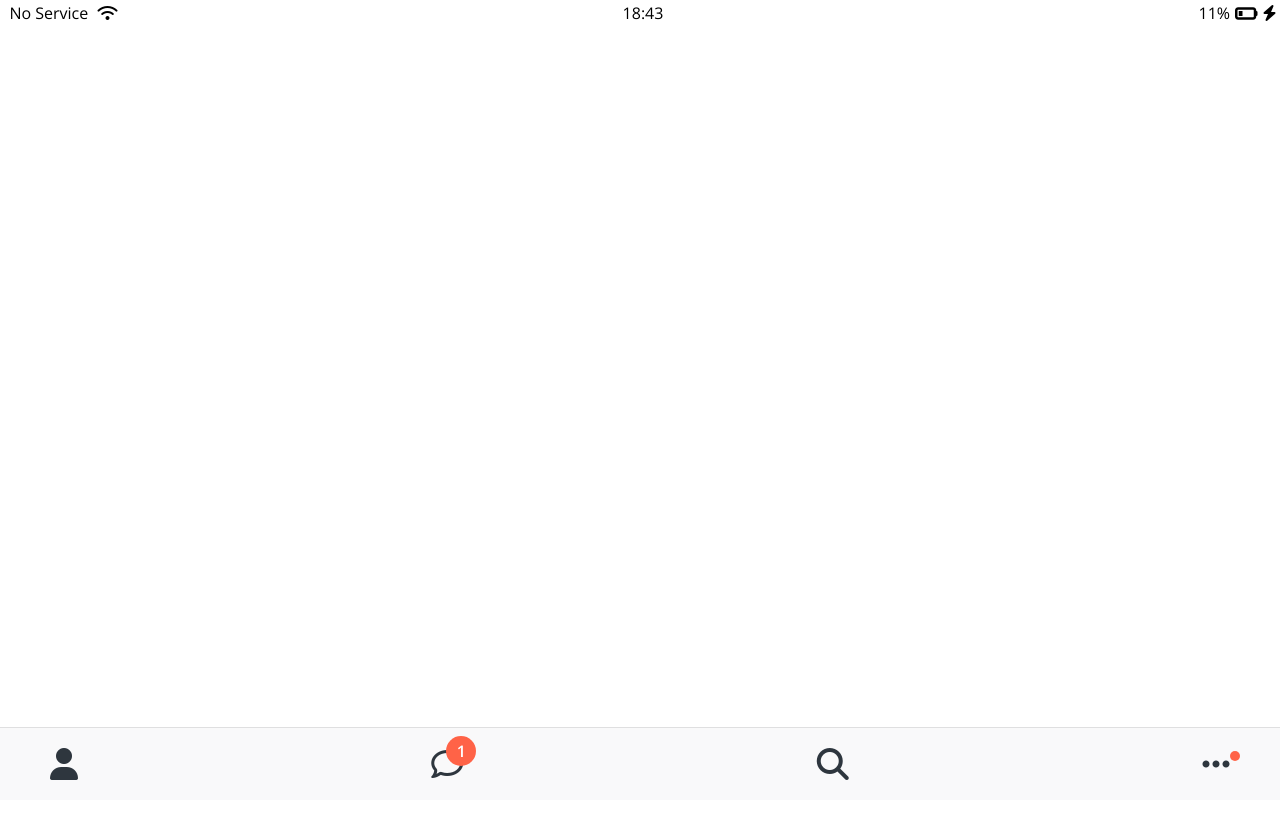
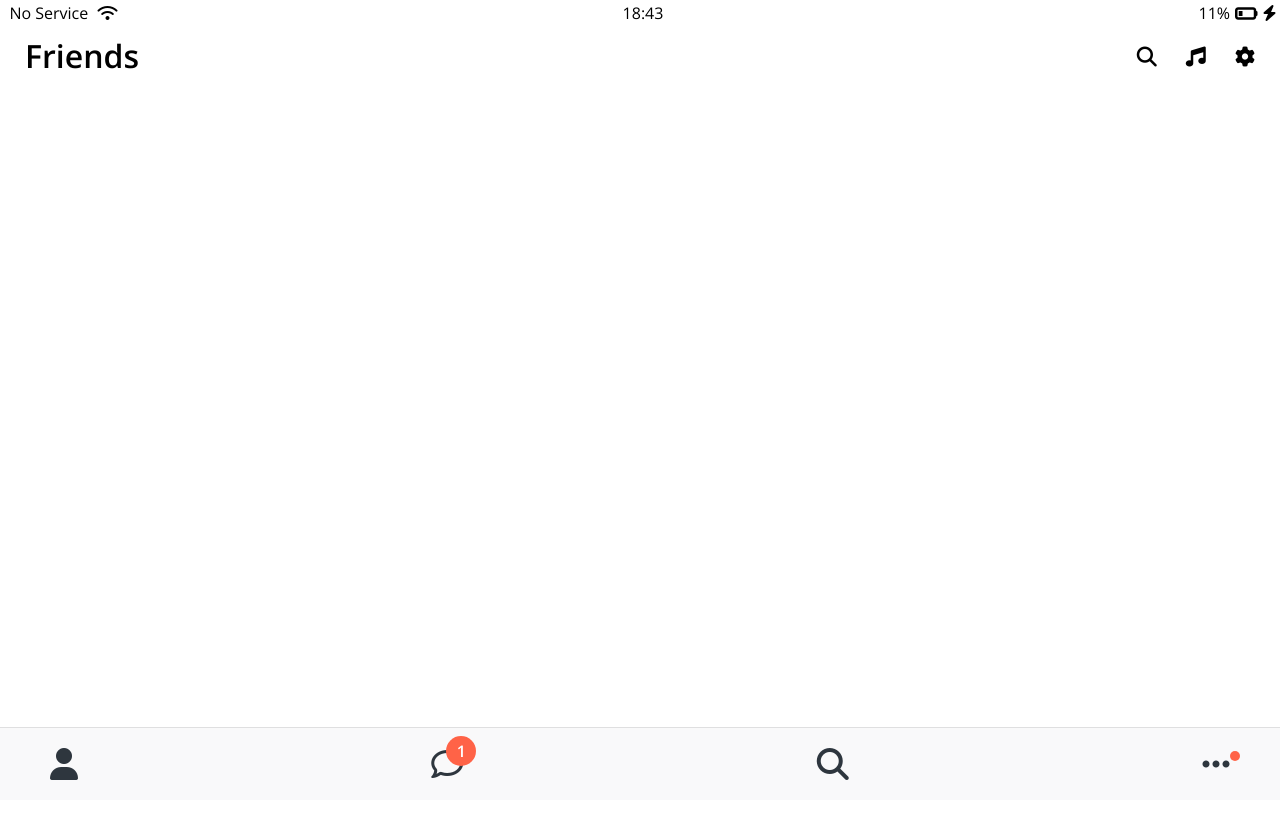
Before and after one commit to seunghyeokleeme/kokoa-clonev22, a plain HTML site: page friends.html in a window 1280 px wide. Shown: the top 818 px of the page. Drawn offline with nearby package versions, Linux system fonts and the light colour scheme.

Commit message:
Screen header

```diff
--- /dev/null
+++ b/css/components/screen-header.css
@@ -0,0 +1,16 @@
+.screen-header {
+  display: flex;
+  justify-content: space-between;
+  align-items: center;
+  padding: 25px;
+  padding-top: 40px;
+}
+
+.screen-header__title {
+  font-size: 32px;
+  font-weight: 600;
+}
+
+.screen-header__icons span {
+  margin-left: 25px;
+}
--- a/css/components/status-bar.css
+++ b/css/components/status-bar.css
@@ -4,6 +4,7 @@
   padding: 5px 3px;
   position: fixed;
   width: 100%;
+  background-color: white;
 }
 .status-bar__column {
   width: 33%;
--- a/css/styles.css
+++ b/css/styles.css
@@ -5,6 +5,7 @@
 /* Components */
 @import "components/status-bar.css";
 @import "components/nav-bar.css";
+@import "components/screen-header.css";
 
 /* Screens */
 @import "screens/login.css";
--- a/friends.html
+++ b/friends.html
@@ -21,6 +21,14 @@
         <i class="fas fa-bolt"></i>
       </div>
     </div>
+    <header class="screen-header">
+      <h1 class="screen-header__title">Friends</h1>
+      <div class="screen-header__icons">
+        <span><i class="fas fa-search fa-lg"></i></span>
+        <span><i class="fas fa-music fa-lg"></i></span>
+        <span><i class="fas fa-cog fa-lg"></i></span>
+      </div>
+    </header>
     <nav class="nav">
       <ul class="nav__list">
         <li class="nav__btn">
```
